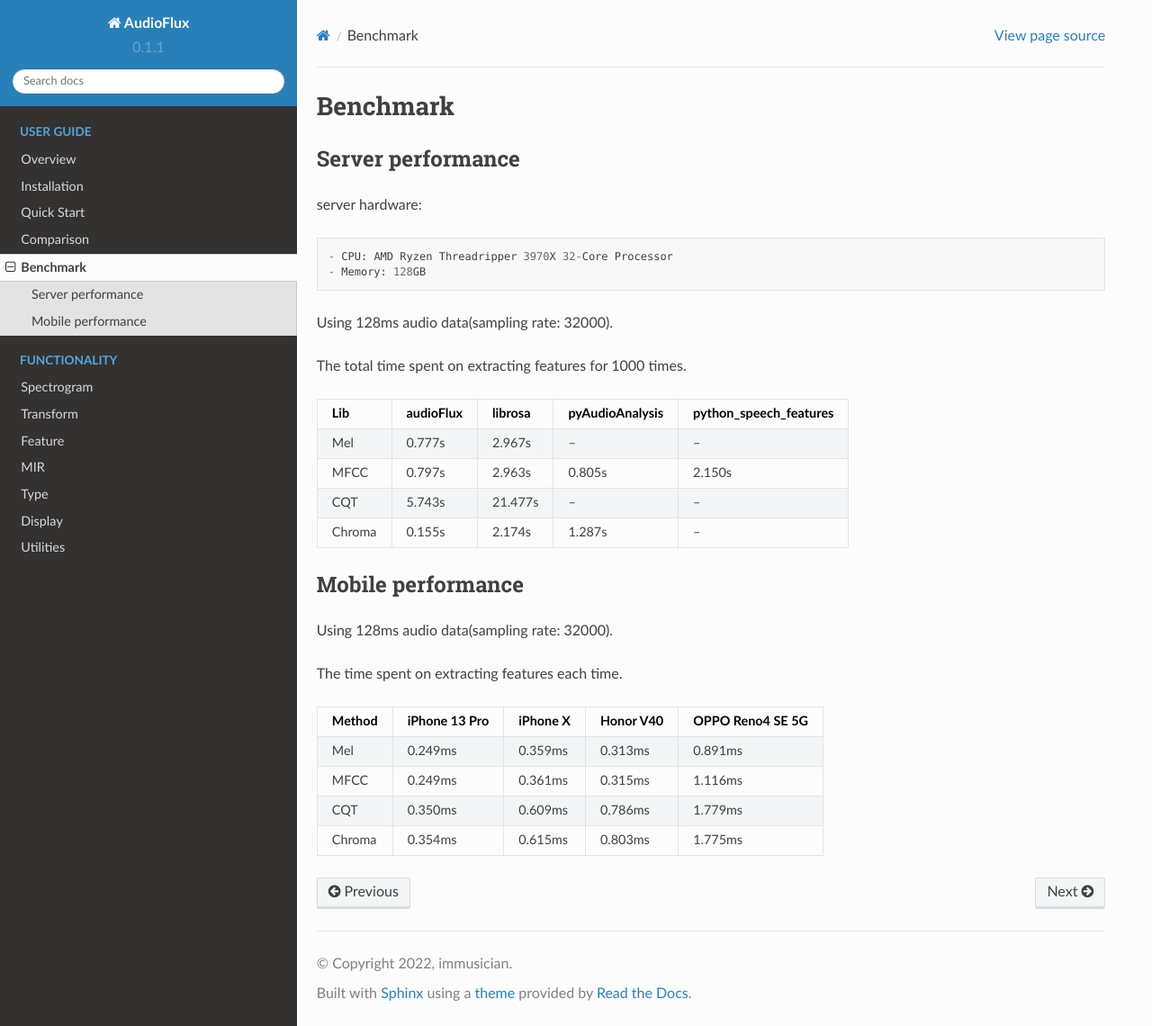
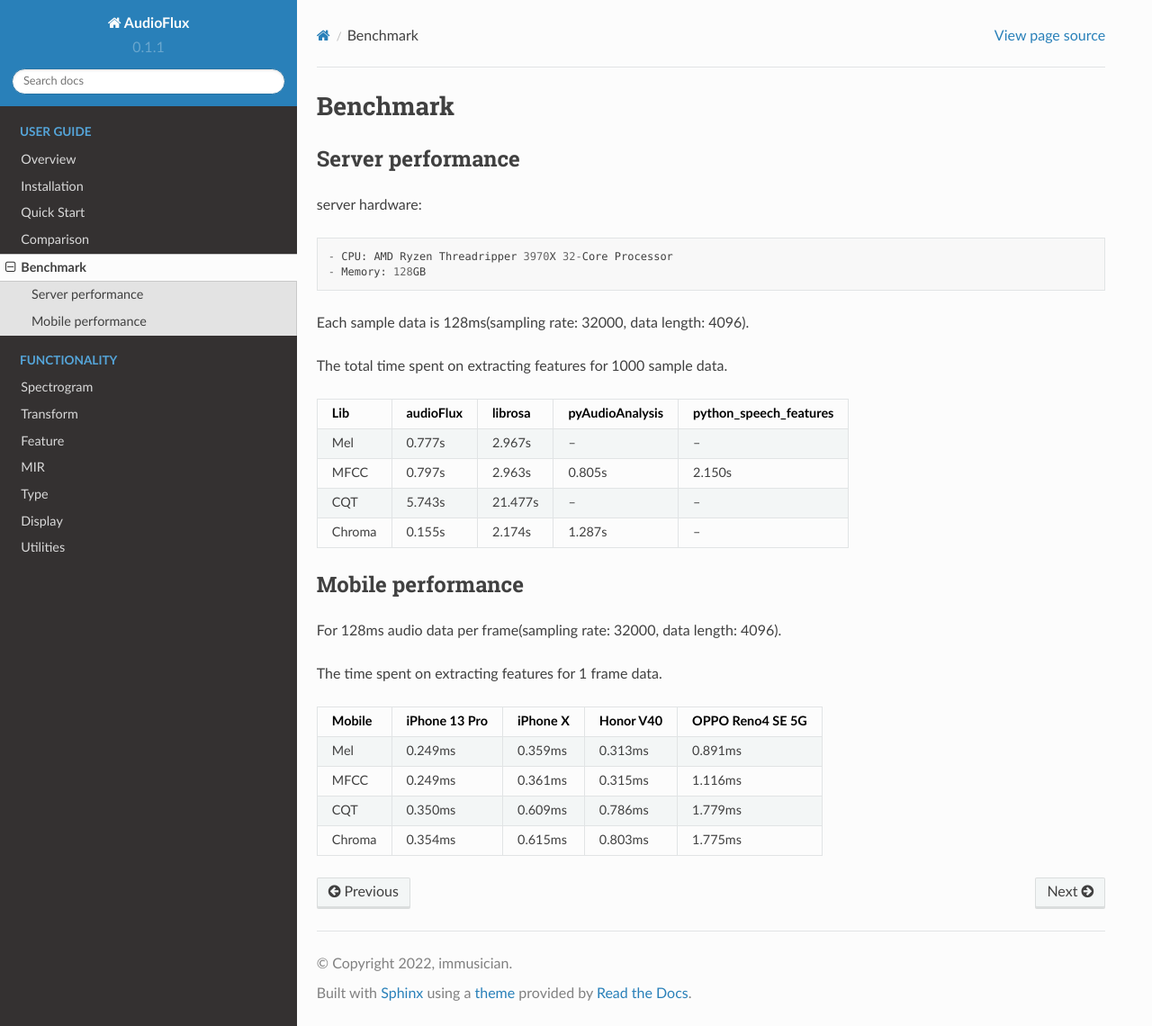
Before and after one commit to libAudioFlux/audioFlux, a Sphinx documentation site: the page built from docs/benchmark.rst, in a window 1280 px wide and 1140 px high. Shown: the whole window at 90% size. Built offline with Sphinx 7.4.7 and the Read the Docs theme 2.0.0, drawn with Linux system fonts in a browser that asks for light colours.

Commit message:
Update benchmark.rst

```diff
--- a/docs/benchmark.rst
+++ b/docs/benchmark.rst
@@ -9,9 +9,9 @@
     - CPU: AMD Ryzen Threadripper 3970X 32-Core Processor
     - Memory: 128GB
 
-Using 128ms audio data(sampling rate: 32000).
+Each sample data is 128ms(sampling rate: 32000, data length: 4096).
 
-The total time spent on extracting features for 1000 times.
+The total time spent on extracting features for 1000 sample data.
 
 +--------+-----------+---------+-----------------+--------------------------+
 | Lib    | audioFlux | librosa | pyAudioAnalysis | python\_speech\_features |
@@ -29,12 +29,12 @@
 Mobile performance
 ------------------
 
-Using 128ms audio data(sampling rate: 32000).
+For 128ms audio data per frame(sampling rate: 32000, data length: 4096).
 
-The time spent on extracting features each time.
+The time spent on extracting features for 1 frame data.
 
 +--------+---------------+----------+-----------+------------------+
-| Method | iPhone 13 Pro | iPhone X | Honor V40 | OPPO Reno4 SE 5G |
+| Mobile | iPhone 13 Pro | iPhone X | Honor V40 | OPPO Reno4 SE 5G |
 +========+===============+==========+===========+==================+
 | Mel    | 0.249ms       | 0.359ms  | 0.313ms   | 0.891ms          |
 +--------+---------------+----------+-----------+------------------+
```
